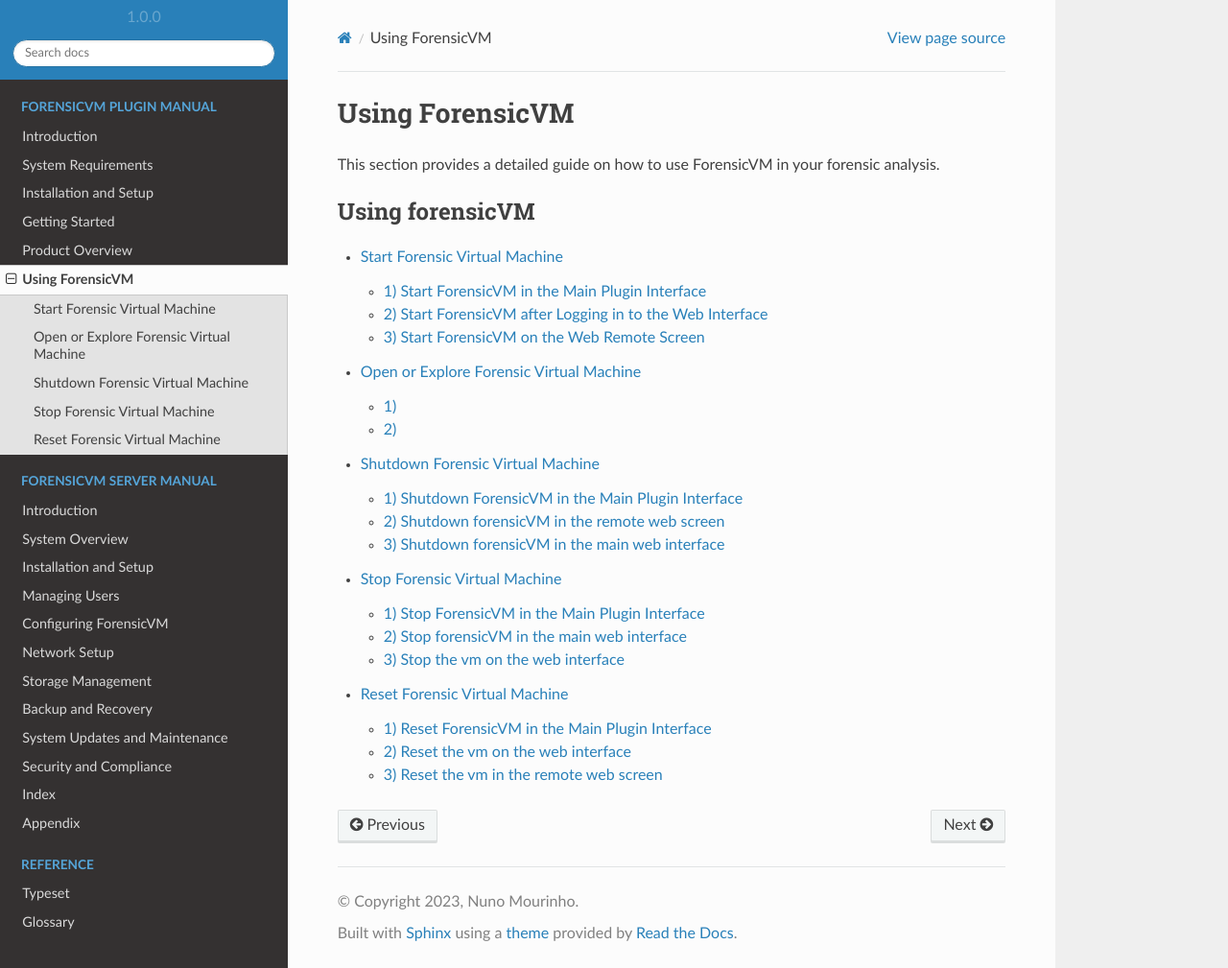
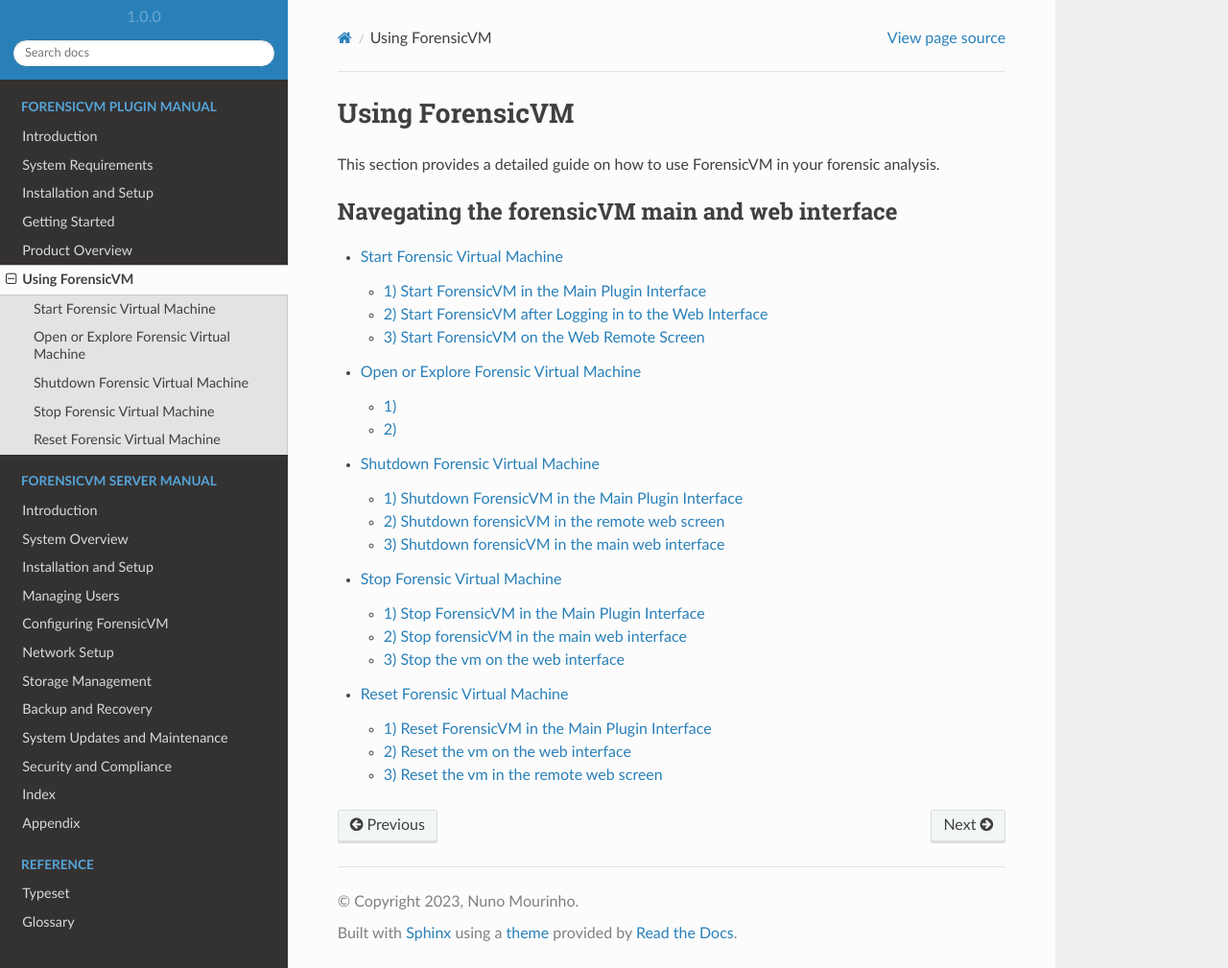
Before and after one commit to nunomourinho/ForensicVMServerAndClientDocs, a Sphinx documentation site: the page built from docs/user/using_forensicvm.rst, in a window 1280 px wide and 1009 px high. Shown: the whole window at 96% size. Built offline with Sphinx 7.4.7 and the Read the Docs theme 2.0.0, drawn with Linux system fonts in a browser that asks for light colours; pages that are not in the unit, such as notebooks, are missing from menus.

Commit message:
Update using_forensicvm.rst

```diff
--- a/docs/user/using_forensicvm.rst
+++ b/docs/user/using_forensicvm.rst
@@ -6,7 +6,7 @@
 
 .. toctree::
    :maxdepth: 3
-   :caption: Using forensicVM
+   :caption: Navegating the forensicVM main and web interface
 
    Start Forensic Virtual Machine <start_vm>
       Learn how to initiate the forensicVM through various methods, whether from the main plugin interface, web interface, or web remote screen.
```
